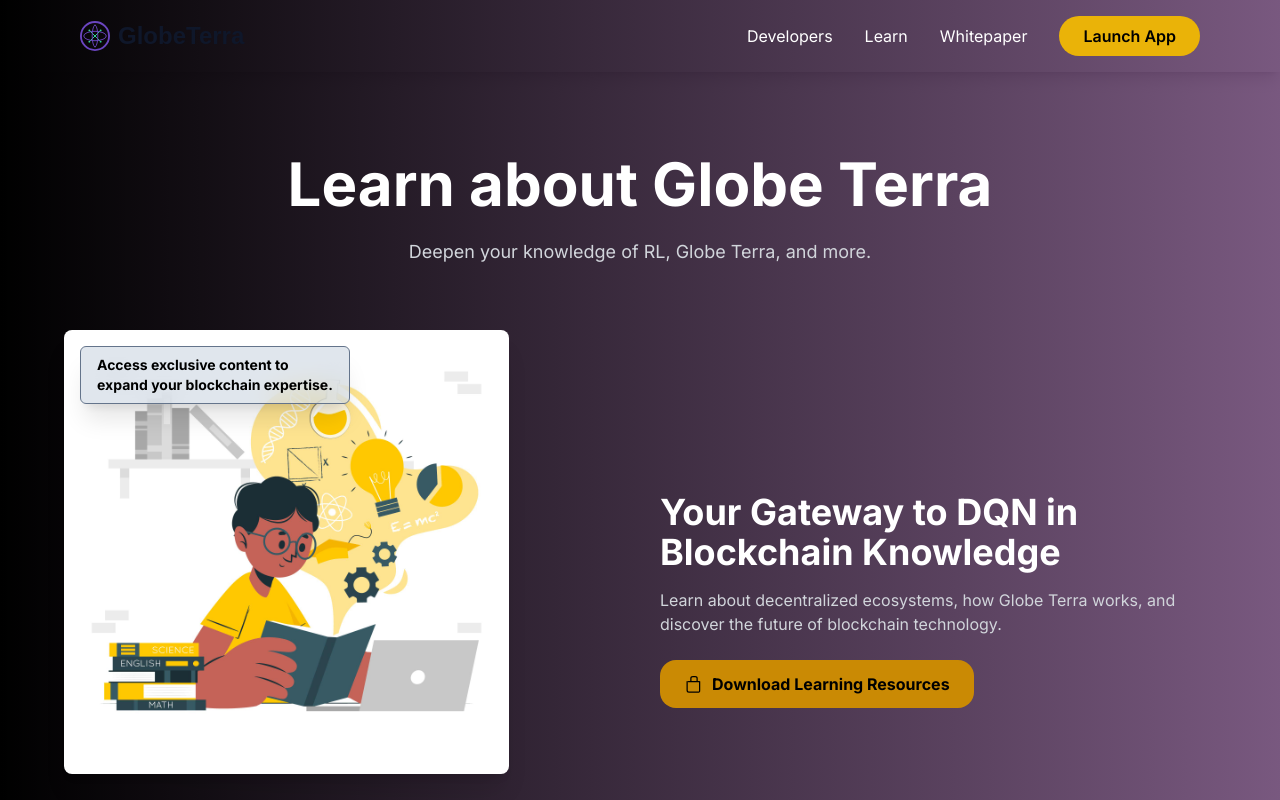
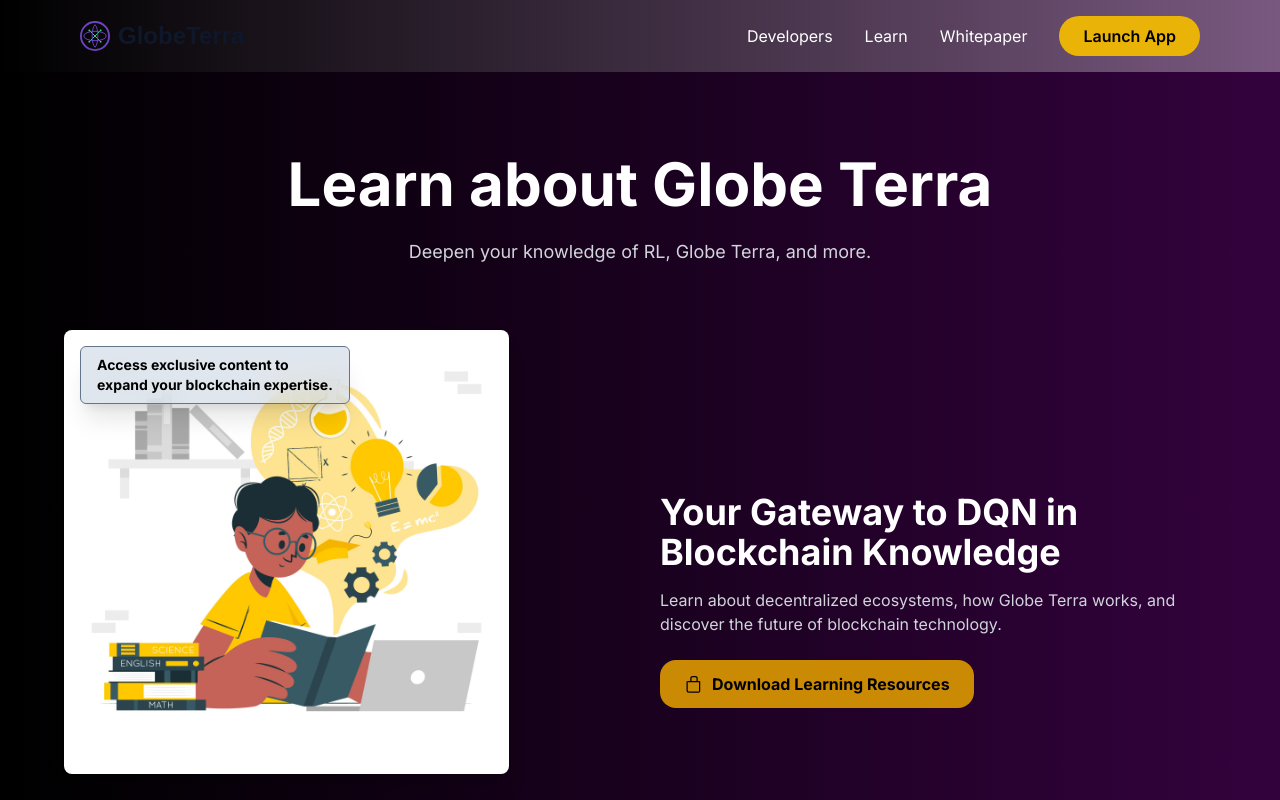
Before and after one commit to LesbatHaithem/GlobeTerra, a Next.js app: page /learn in a window 1280 px wide. Shown: the top 800 px of the page. Built offline with nearby package versions, Linux system fonts and the light colour scheme; a web font is replaced by a local one.

Commit message:
bg color

```diff
--- a/src/app/developers/page.tsx
+++ b/src/app/developers/page.tsx
@@ -11,7 +11,7 @@ const Developers = () => {
         <title>Developers | Globe Terra</title>
         <meta name="description" content="Developer resources for Globe Terra are coming soon." />
       </Head>
-      <main className="min-h-screen bg-gradient-to-r from-black to-[#33023da8] flex flex-col items-center justify-center px-8 pb-16">
+      <main className="min-h-screen bg-gradient-to-r from-black to-[#33023d] flex flex-col items-center justify-center px-8 pb-16">
         {/* Title Section */}
         <div className="text-center mt-16">
           <h1 className="text-6xl font-bold text-white mb-6">Developers</h1>
--- a/src/app/learn/page.tsx
+++ b/src/app/learn/page.tsx
@@ -9,7 +9,7 @@ const Learn = () => {
         <title>Learn | Globe Terra</title>
         <meta name="description" content="Learn more about Globe Terra and its ecosystem" />
       </Head>
-      <main className="min-h-screen  bg-gradient-to-r from-black to-[#33023da8] flex flex-col items-center justify-center px-8 pb-20">
+      <main className="min-h-screen  bg-gradient-to-r from-black to-[#33023d] flex flex-col items-center justify-center px-8 pb-20">
         {/* Title Section */}
         <div className="text-center mt-16">
           <h1 className="text-6xl font-bold text-white mb-6">Learn about Globe Terra</h1>
--- a/src/app/page.tsx
+++ b/src/app/page.tsx
@@ -79,7 +79,7 @@ export default function Home() {
 
 
   return (
-    <main className="min-h-screen bg-cover text-white bg-gradient-to-r from-black to-[#33023d8a]">
+    <main className="min-h-screen bg-cover text-white bg-gradient-to-r from-black to-[#33023d]">
       {/* Section 1 */}
       <section
         ref={sectionRefs[0]}
--- a/src/components/Navbar.tsx
+++ b/src/components/Navbar.tsx
@@ -52,7 +52,7 @@ const Navbar = () => {
 
       {/* Mobile Menu */}
       {isMenuOpen && (
-        <div className="md:hidden flex flex-col items-center gap-4 bg-gradient-to-r from-black to-[#33023da8] py-6">
+        <div className="md:hidden flex flex-col items-center gap-4 bg-gradient-to-r from-black to-[#33023d] py-6">
           <Link
             href="/developers"
             className="text-lg font-medium hover:text-gray-300"
```
